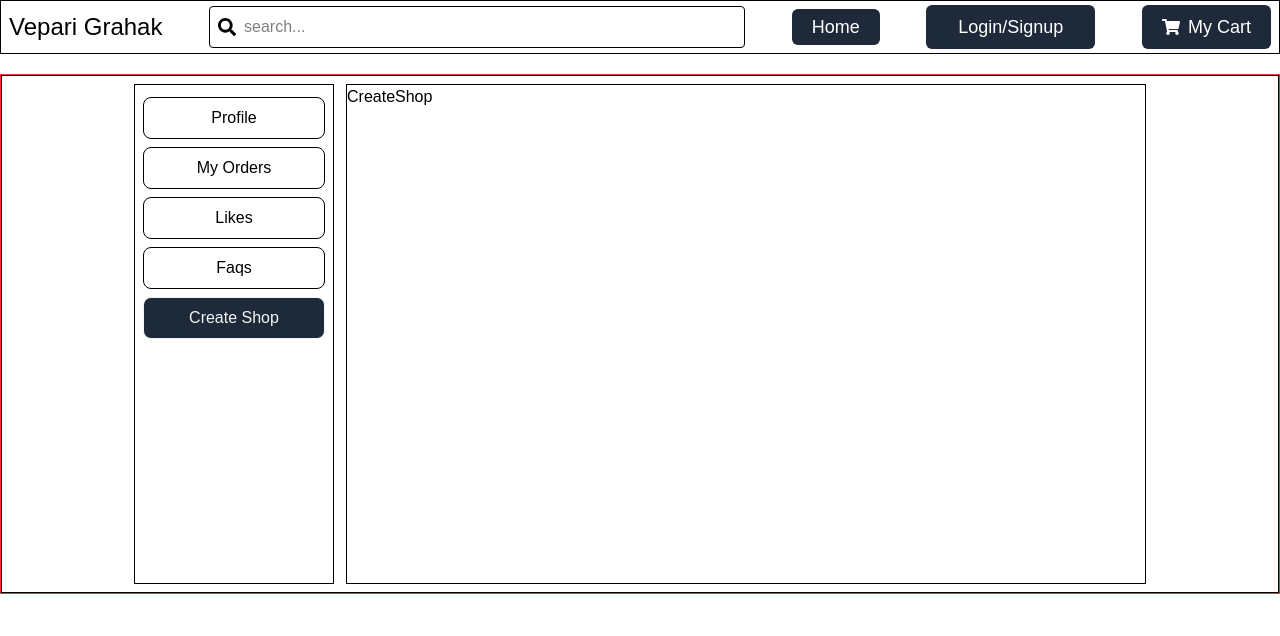
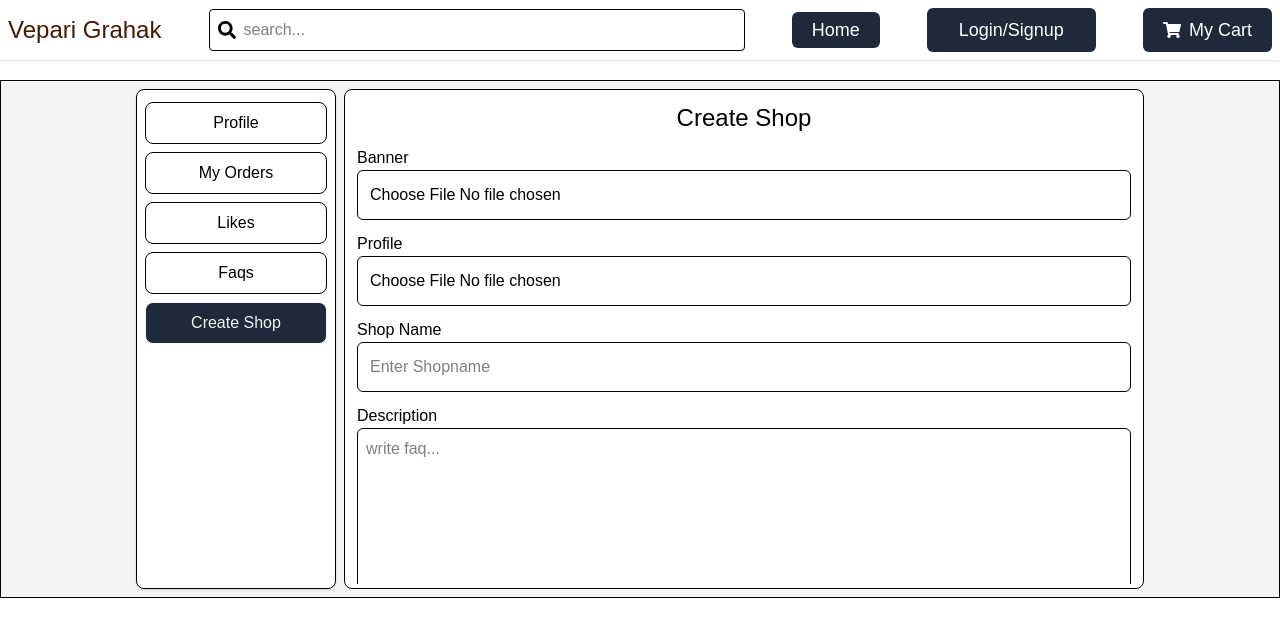
Before and after one commit to arpitcod/MERN-Next-Vepari-Grahak, a Next.js app in the folder frontend/: page /user/create-shop in a window 1280 px wide. Shown: the top 636 px of the page. Built offline with nearby package versions, Linux system fonts and the light colour scheme.

Commit message:
last changes navbar thme change and my accuount

```diff
--- a/frontend/src/app/layout.tsx
+++ b/frontend/src/app/layout.tsx
@@ -16,7 +16,7 @@ const geistMono = Geist_Mono({
 });
 
 export const metadata: Metadata = {
-  title: "Create Next App",
+  title: "Vepari Grahak",
   description: "Generated by create next app",
 };
 
@@ -26,7 +26,7 @@ export default function RootLayout({
   children: React.ReactNode;
 }>) {
   return (
-    <html lang="en">
+    <html lang="en" className="dark">
       <body
         className={`${geistSans.variable} ${geistMono.variable} antialiased`}
       >
--- a/frontend/src/app/page.tsx
+++ b/frontend/src/app/page.tsx
@@ -2,7 +2,7 @@
 
 export default function Home() {
   return (
-          <div className="border border-red-500 mx-2">
+          <div className=" mx-2">
             <h1>hare krishna</h1>
           </div>
   );
--- a/frontend/src/app/user/create-shop/page.tsx
+++ b/frontend/src/app/user/create-shop/page.tsx
@@ -1,10 +1,77 @@
-"use client"
-import React from 'react'
+"use client";
+import React from "react";
 
 const CreateShop = () => {
   return (
-    <div>CreateShop</div>
-  )
-}
+    <div className="flex flex-col gap-3 h-full overflow-auto p-2">
+      <p className="text-2xl text-center font-medium">Create Shop</p>
 
-export default CreateShop
+      <div className="flex flex-col">
+        <label>Banner</label>
+        <input type="file" name="" id="" className="border p-3 rounded-md" />
+      </div>
+
+      <div className="flex flex-col">
+        <label>Profile</label>
+        <input type="file" name="" id="" className="border p-3 rounded-md" />
+      </div>
+
+      <div className="flex flex-col">
+        <label>Shop Name</label>
+        <input type="text" name="" id="" placeholder="Enter Shopname" className="border p-3 rounded-md"/>
+      </div>
+
+      <div className="flex flex-col">
+        <label>Description</label>
+        <textarea
+          name=""
+          id=""
+          placeholder="write faq..."
+          cols={70}
+          rows={10}
+          className="border rounded-md resize-none p-2 "
+          // onChange={(e) => setFaq(e.target.value)}
+          // value={faq}
+        ></textarea>
+      </div>
+
+      <div className="grid grid-cols-1 md:grid-cols-3 gap-3">
+        <div className="flex flex-col ">
+            <label>Country</label>
+            <input type="text" name="" id="" placeholder="Enter Country" className="border w-full p-3 rounded-md"/>
+
+        </div>
+        <div className="flex flex-col ">
+            <label>State</label>
+            <input type="text" name="" id="" placeholder="Enter State" className="border w-full p-3 rounded-md"/>
+
+        </div>
+        <div className="flex flex-col ">
+            <label>City</label>
+            <input type="text" name="" id="" placeholder="Enter City" className="border w-full p-3 rounded-md"/>
+
+        </div>
+
+
+      </div>
+      <div className="flex flex-col">
+        <label>Category</label>
+        <input type="text" name="" id="" placeholder="Enter Category" className="border p-3 rounded-md"/>
+      </div>
+      <div className="flex flex-col">
+        <label>Contact</label>
+        <input type="text" name="" id="" placeholder="Enter Contact" className="border p-3 rounded-md"/>
+      </div>
+      <div className="flex flex-col">
+        <label>Shop Time Start To End</label>
+        <input type="text" name="" id="" placeholder="Enter Shop Time" className="border p-3 rounded-md"/>
+      </div>
+      <div className="flex flex-col">
+          <button className="border p-3 rounded-md bg-gray-800 text-indigo-50 hover:bg-gray-700 cursor-pointer">Create Shop</button>
+      </div>
+
+    </div>
+  );
+};
+
+export default CreateShop;
--- a/frontend/src/app/user/faqs/page.tsx
+++ b/frontend/src/app/user/faqs/page.tsx
@@ -56,8 +56,8 @@ const Faqs = () => {
           value={faq}
         ></textarea>
       </div>
-      <div>
-        <button className="bg-blue-600 px-6 py-2  rounded-lg text-blue-50 hover:bg-blue-700" onClick={handleFaqSubmit}>
+      <div className="">
+        <button className="bg-gray-800  py-2 px-5 rounded-lg text-gray-50 hover:bg-gray-700 " onClick={handleFaqSubmit}>
           Submit
         </button>
       </div>
--- a/frontend/src/app/user/layout.tsx
+++ b/frontend/src/app/user/layout.tsx
@@ -32,10 +32,10 @@ const layout = ({children}) => {
 
       ]
   return (
-    <div className="border border-red-500 mt-5 ">
+    <div className=" mt-5 ">
 
-    <div className="flex justify-center gap-3 border py-2">
-      <div className="border h-[500px] w-[200px] px-2">
+    <div className="flex justify-center gap-2 border py-2 bg-gray-100">
+      <div className="border h-[500px] w-[200px] px-2 rounded-lg shadow-sm bg-white">
          <h1 className="text-center text-xl font-medium mt-3"> {user?.user?.username}</h1>
          <div>
               {
@@ -50,7 +50,7 @@ const layout = ({children}) => {
          </div>
 
       </div>
-      <div className="border h-[500px] w-[800px]">
+      <div className="border h-[500px] w-[800px] rounded-lg p-1 bg-white">
 
             {children}
       </div>
--- a/frontend/src/components/Navbar.tsx
+++ b/frontend/src/components/Navbar.tsx
@@ -133,9 +133,9 @@ const Navbar = () => {
   // console.log("from user geet data",userdata);
 
   return (
-    <div className="border px-2 flex justify-between items-center py-1 ">
+    <div className=" px-2 flex justify-between items-center py-2 bg-white shadow-sm">
       <div className="">
-        <p className="text-2xl ">Vepari Grahak</p>
+        <p className="text-2xl cursor-pointer text-amber-950 font-z">Vepari Grahak</p>
       </div>
 
       <div className="border rounded-sm flex items-center">
```
Also changed, not shown: 1 other file (tests, documents, lock files or other folders).
